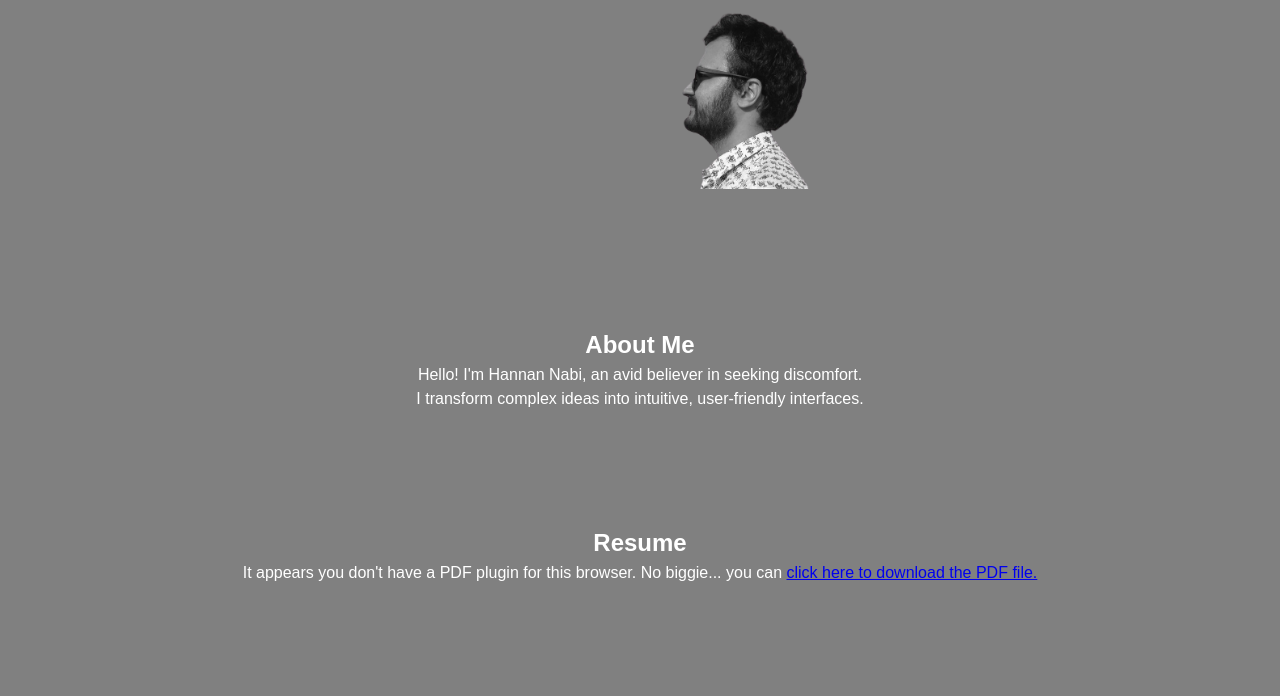
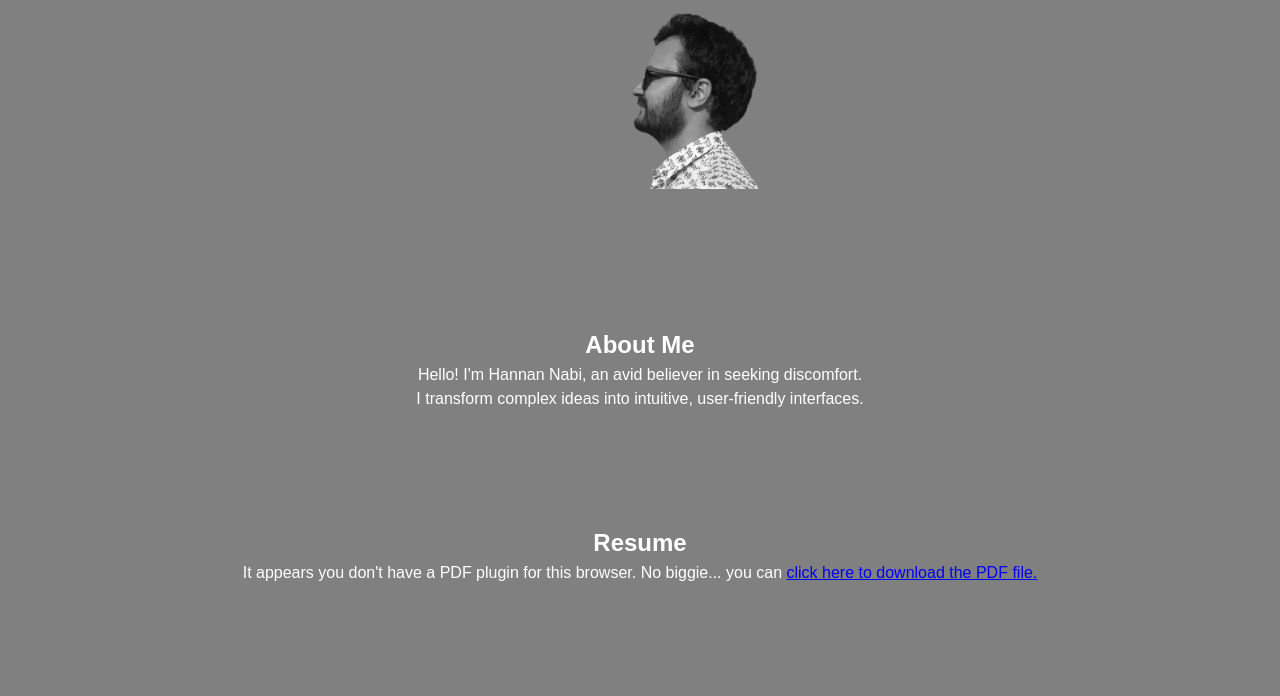
Before and after one commit to Hannn1221/HannanNabi, a plain HTML site: page index.html in a window 1280 px wide. Shown: the part 55-751 px from the top of the page. Drawn offline with Linux system fonts and the light colour scheme.

Commit message:
Add files via upload

```diff
--- a/style.css
+++ b/style.css
@@ -92,7 +92,7 @@ section {
 .light-bulb {
     position: absolute;
     top: 50px; /* Adjust the top position as needed */
-    left: 675px; /* Adjust the left position as needed */
+    left: 625px; /* Adjust the left position as needed */
     right: 35px;
     display: flex;
     align-items: center;
@@ -100,7 +100,7 @@ section {
 }
 
 .light-bulb img {
-    padding-bottom: 20px;
+    padding-bottom: 10px;
     max-width: 137px;
     height: auto;
     object-fit: cover;
```
